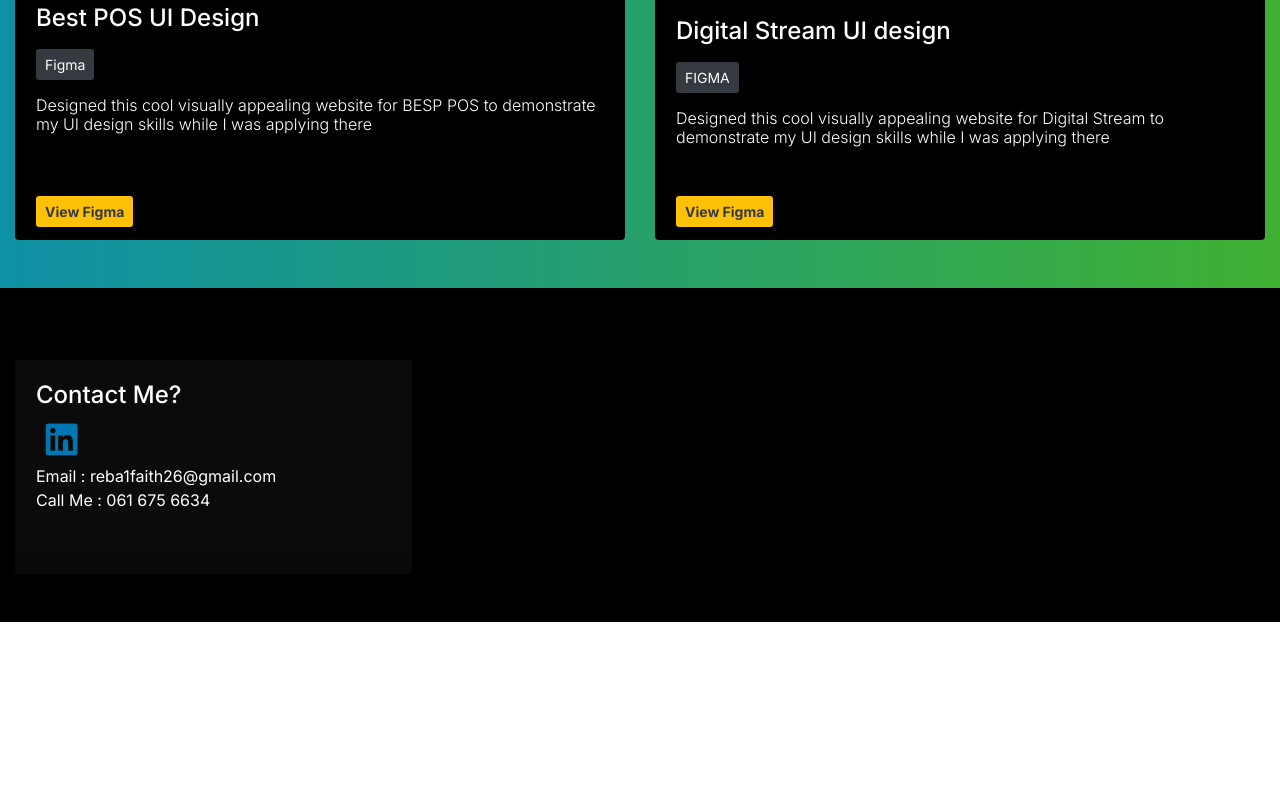
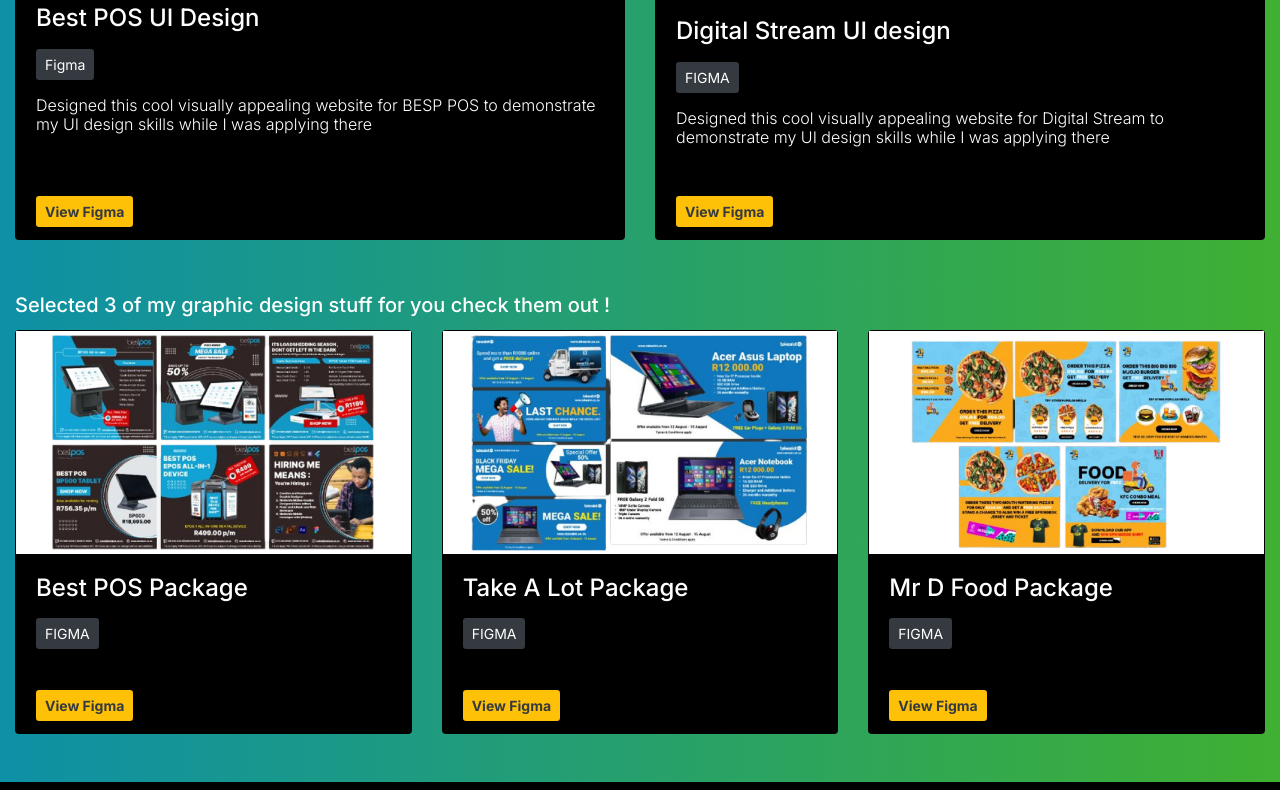
Before and after one commit to faithseasonsdesign/faithmatlabaportfolio, a plain HTML site: page index.html in a window 1280 px wide. Shown: the part 3019-3809 px from the top of the page. Before the commit the page ends 3641 px from the top, so only its background shows below. Drawn offline with nearby package versions, Linux system fonts and the light colour scheme.

Commit message:
Add files via upload

```diff
--- a/index.html
+++ b/index.html
@@ -242,6 +242,44 @@
 						</div>
 					</div>
 				</div>
+
+				<div class="col-12 col-sm-12 col-md-4">
+					<div class="card project-card d-flex h-100">
+						<div class="card-img-top d-flex  bg-dark">
+							<img class="img-fluid mx-auto" src="images/wb1.png"/>
+						</div>
+						<div class="card-body">
+							<h4 class="project-name">
+								Personal Portfolio
+							</h4>
+							<button type="button" class="btn btn-sm bg-dark text-white mt-2 dev-btn">
+								HTML
+							</button>
+							<button class="btn btn-sm bg-dark text-white design-btn mt-2">
+								CSS
+							</button>
+							<button class="btn btn-sm bg-dark text-white design-btn mt-2">
+								JS
+							</button>
+							<button class="btn btn-sm bg-dark text-white design-btn mt-2">
+								Bootstrap
+							</button>
+							<h6 class="project-description mt-3">
+								This is basically just my portfolio website to showcase my skill further
+								that I can develop a visually appealing responsive website :)
+							</h6>
+						</div>
+						<div class="card-footer  align-items-center project-card-footer">
+							<button type="button" class="btn btn-sm bg-dark text-white mt-2 dev-btn">
+								<a class="text-white" href="https://github.com/faithseasonsdesign/faithmatlabaportfolio">Github</a>
+							</button>
+							<button class="btn btn-sm bg-warning font-weight-bold text-white design-btn mt-2">
+								<a class="text-dark" href="https://faithseasonsdesign.github.io/faithmatlabaportfolio/">Live Project</a>
+							</button>
+						</div>
+					</div>
+				</div>
+
 				<div class="col-12 col-sm-12 col-md-4">
 					<div class="card project-card d-flex h-100">
 						<div class="card-img-top d-flex  bg-dark">
@@ -290,46 +328,6 @@
 							</button>
 							<button class="btn btn-sm bg-warning font-weight-bold text-white design-btn mt-2">
 								<a class="text-dark" href="http://taskm.epizy.com/?i=1">Live Project</a>
-							</button>
-						</div>
-					</div>
-				</div>
-				<div class="col-12 col-sm-12 col-md-4">
-					<div class="card project-card d-flex h-100">
-						<div class="card-img-top d-flex  bg-dark">
-							<img class="img-fluid mx-auto" src="images/chat.png"/>
-						</div>
-						<div class="card-body">
-							<h4 class="project-name">
-								Basic Chatting Bot
-							</h4>
-							<button type="button" class="btn btn-sm bg-dark text-white mt-2 dev-btn">
-								HTML
-							</button>
-							<button class="btn btn-sm bg-dark text-white design-btn mt-2">
-								CSS
-							</button>
-							<button class="btn btn-sm bg-dark text-white design-btn mt-2">
-								JS
-							</button>
-							<button class="btn btn-sm bg-dark text-white design-btn mt-2">
-								Bootstrap
-							</button>
-							<h6 class="project-description mt-3">
-								Say employees are fully occupied and a potential new client need information
-								about your company services or location,chatbot can assist in such cases
-								<span class="text-danger font-weight-bold">Still On Development Phase</span>
-							</h6>
-						</div>
-						<div class="card-footer  align-items-center project-card-footer">
-							<button type="button" class="btn btn-sm bg-dark text-white mt-2 dev-btn">
-								<a class="text-white" href="https://github.com/faithseasonsdesign/basicchatbot">Github</a>
-							</button>
-							<button type="button" class="btn btn-sm bg-dark text-white mt-2 dev-btn">
-								<a class="text-white" href="https://github.com/faithseasonsdesign/basicchatbot#readme">Demo</a>
-							</button>
-							<button class="btn btn-sm bg-warning font-weight-bold text-white design-btn mt-2">
-								<a class="text-dark" href="https://faithseasonsdesign.github.io/basicchatbot/">Live Project</a>
 							</button>
 						</div>
 					</div>
@@ -511,6 +509,79 @@
 					</div>
 				</div>
 
+				<div class="col-12 col-sm-12 mt-5">
+					<h5 class="project-caption">
+						Selected 3 of my graphic design stuff for you check them out !
+					</h5>
+				</div>
+
+				<div class="col-12 col-sm-12 col-md-4">
+					<div class="card project-card d-flex h-100">
+						<div class="card-img-top d-flex  bg-dark">
+							<img class="img-fluid mx-auto" src="images/gd1.png"/>
+						</div>
+						<div class="card-body">
+							<h4 class="project-name">
+								Best POS Package
+							</h4>
+							<button type="button" class="btn btn-sm bg-dark text-white mt-2 dev-btn">
+								FIGMA
+							</button>
+						</div>
+						<div class="card-footer  align-items-center project-card-footer">
+							<button class="btn btn-sm bg-warning font-weight-bold text-dark design-btn mt-2">
+								<a class="text-dark" href="https://www.figma.com/file/POC6j5ia42nHFtVwkLmNa3/BEST-POS?node-id=0%3A1">View Figma</a>
+							</button>
+						</div>
+					</div>
+				</div>
+
+				<!--take a lot post start-->
+				<div class="col-12 col-sm-12 col-md-4">
+					<div class="card project-card d-flex h-100">
+						<div class="card-img-top d-flex  bg-dark">
+							<img class="img-fluid mx-auto" src="images/gd2.png"/>
+						</div>
+						<div class="card-body">
+							<h4 class="project-name">
+								Take A Lot Package
+							</h4>
+							<button type="button" class="btn btn-sm bg-dark text-white mt-2 dev-btn">
+								FIGMA
+							</button>
+						</div>
+						<div class="card-footer  align-items-center project-card-footer">
+							<button class="btn btn-sm bg-warning font-weight-bold text-dark design-btn mt-2">
+								<a class="text-dark" href="https://www.figma.com/file/359Knjv2lCEJpBba8yvHgu/TakeALot">View Figma</a>
+							</button>
+						</div>
+					</div>
+				</div>
+				<!--take a lot post ended-->
+
+				<!--Mr D post start -->
+				<div class="col-12 col-sm-12 col-md-4">
+					<div class="card project-card d-flex h-100">
+						<div class="card-img-top d-flex  bg-dark">
+							<img class="img-fluid mx-auto" src="images/gd3.png"/>
+						</div>
+						<div class="card-body">
+							<h4 class="project-name">
+								Mr D Food Package
+							</h4>
+							<button type="button" class="btn btn-sm bg-dark text-white mt-2 dev-btn">
+								FIGMA
+							</button>
+						</div>
+						<div class="card-footer  align-items-center project-card-footer">
+							<button class="btn btn-sm bg-warning font-weight-bold text-dark design-btn mt-2">
+								<a class="text-dark" href="https://www.figma.com/file/aAhBmHBxM6YWO5VOjzUMAQ/MrDFood">View Figma</a>
+							</button>
+						</div>
+					</div>
+				</div>
+				<!--Mr D post ended-->
+
 			</div>
 		</div>
 	</div>
```
Also changed, not shown: images/gd1.png (added), images/gd2.png (added), images/gd3.png (added).
